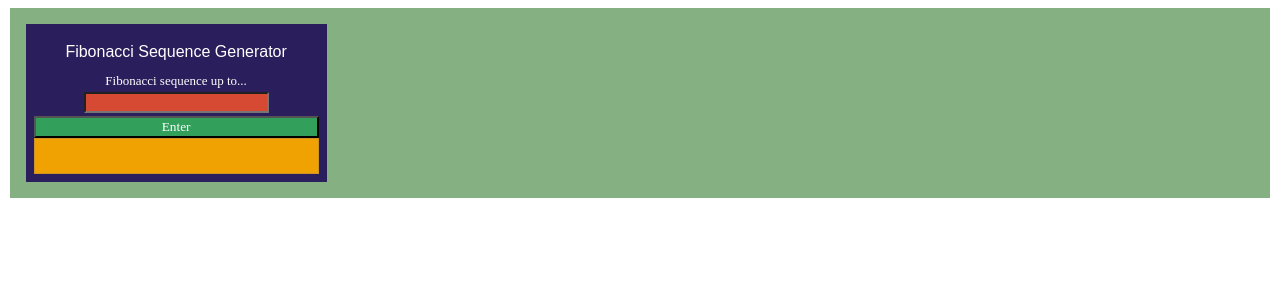
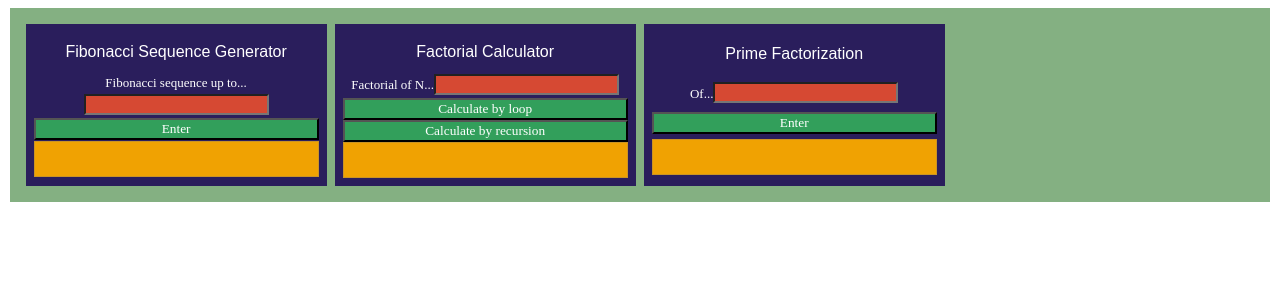
Before and after one commit to lawrencetheabhorrence/Number-Tools, a React (Create React App) app in the folder number-tools/: page / in a window 1280 px wide. Shown: the top 300 px of the page. Built offline with nearby package versions, Linux system fonts and the light colour scheme.

Commit message:
added tools to the main app

```diff
--- a/number-tools/src/App.js
+++ b/number-tools/src/App.js
@@ -1,11 +1,15 @@
 import React from 'react'
 import './index.css'
 import FibSeq from 'components/FibSeq'
+import Factorial from 'components/Factorial'
+import PrimeFactor from 'components/PrimeFactor'
 
 const App = () => {
   return (
     <div id='main'>
       <FibSeq />
+      <Factorial />
+      <PrimeFactor />
     </div>
   )
 }
```
